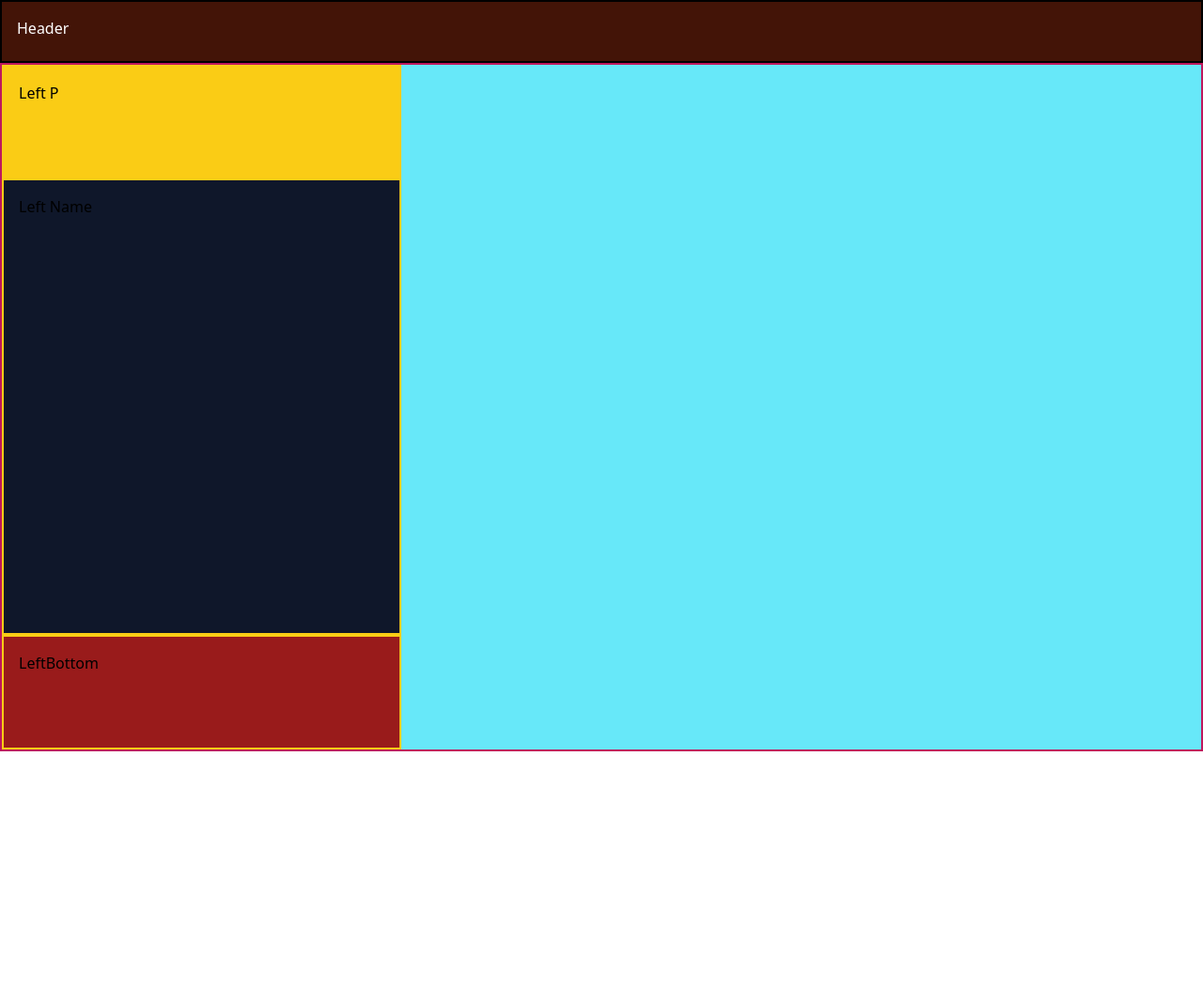
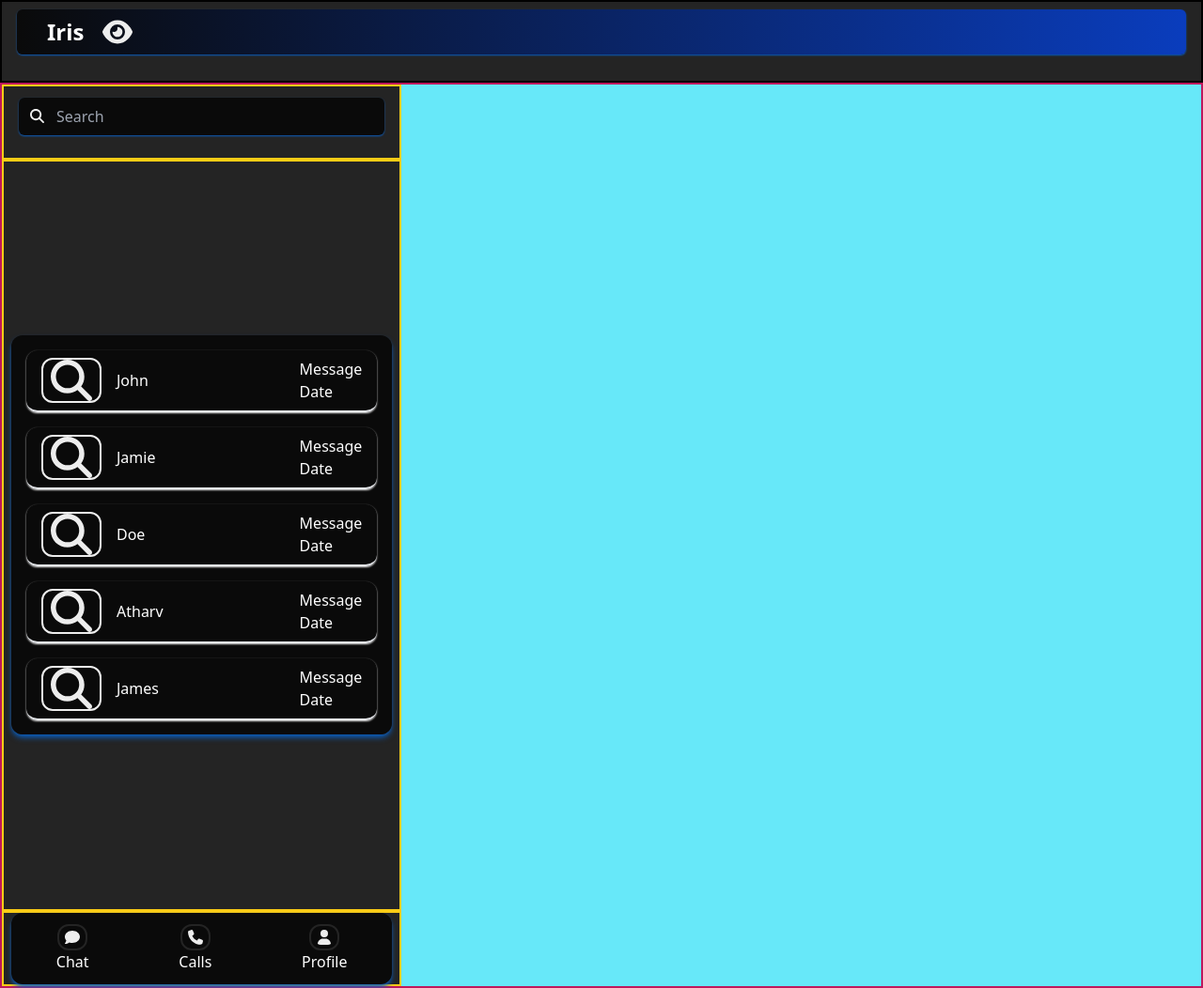
Before and after one commit to D-Atharv/Iris-ChatApp, a Next.js app: page / in a window 1280 px wide. Shown: the whole page at 94% size. Before the commit the page ends 800 px from the top, so only its background shows below. Built offline with nearby package versions, Linux system fonts and the light colour scheme.

Commit message:
left-side done

```diff
--- a/app/globals.css
+++ b/app/globals.css
@@ -8,3 +8,13 @@ body {
   margin: 0;
   height: 100%;
 }
+
+.hide-scrollbar::-webkit-scrollbar {
+  display: none;
+}
+
+/* Hide scrollbar for IE, Edge and Firefox */
+.hide-scrollbar {
+  -ms-overflow-style: none; /* IE and Edge */
+  scrollbar-width: none; /* Firefox */
+}
--- a/app/layout.tsx
+++ b/app/layout.tsx
@@ -19,7 +19,7 @@ export default function RootLayout({
       <head>
         <meta name="viewport" content="width=device-width, initial-scale=1.0" />
       </head>
-      <body>
+      <body className="w-screen">
         {children}
       </body>
     </html>
--- a/app/page.tsx
+++ b/app/page.tsx
@@ -16,9 +16,9 @@ const Home = () => {
         <div className="grid lg:grid-cols-12 row-span-12 border-2 border-pink-700 lg-gap-x-4">
 
           <div className="col-span-4 grid grid-rows-12">
-            <div className="row-span-2 border-2 border-yellow-400 bg-yellow-400"><Left /></div>
-            <div className="row-span-8 border-2 border-yellow-400 bg-slate-900"><LeftName /></div>
-            <div className="row-span-2 border-2 border-yellow-400 bg-red-800"><LeftBottom /></div>
+            <div className="row-span-1 border-2 border-yellow-400 bg-yellow-400"><Left /></div>
+            <div className="row-span-10 border-2 border-yellow-400 bg-slate-900"><LeftName /></div>
+            <div className="row-span-1 border-2 border-yellow-400 bg-red-800"><LeftBottom /></div>
           </div>
 
           <div className="hidden lg-grid grid-rows-11 col-span-8">
--- a/app/people/components/Header.tsx
+++ b/app/people/components/Header.tsx
@@ -1,8 +1,29 @@
-import React from 'react'
+// import React from 'react'
+
+// const Header = () => {
+//     return <div className="text-white p-4">Header</div>;
+
+// }
+
+// export default Header
+
+import React from "react";
+import Image from "next/image";
+import iris_log from "../../../public/images/iris_logo.svg"
+import v_ellipsis from "../../../public/images/v_ellipsis.svg";
 
 const Header = () => {
-    return <div className="text-white p-4">Header</div>;
+    return (
+        <div className=" p-2 px-2 xl:px-4 h-full bg-c_line_gray ">
+            <header className="flex items-center xl:pl-3 bg-custom-linear-gradient justify-between p-2 px-3 rounded-md shadow-sm shadow-c_blue">
+                <div className="flex justify-start items-center gap-5 px-5">
+                    <p className="text-white font-semibold text-2xl">Iris</p>
+                    <Image src={iris_log} alt="Iris logo" className="w-8 h-8" />
+                </div>
+                <Image src={v_ellipsis} alt="list" className="w-5 h-5 lg:hidden" />
+            </header>
+        </div>
+    );
+};
 
-}
-
-export default Header
+export default Header;
--- a/app/people/components/Left.tsx
+++ b/app/people/components/Left.tsx
@@ -1,8 +1,26 @@
-import React from 'react'
+import React from "react";
+import Image from "next/image";
+import search_icon from "../../../public/images/search_icon.svg";
 
 const Left = () => {
-    return <div className="p-4 ">Left P</div>;
+    return (
+        <div className="  bg-c_line_gray h-full">
+            <div className=" ">
+                <div className="px-2 xl:px-4 pt-3 xl:pt-3  ">
+                    <form className="relative">
+                        <div className="absolute inset-y-0 left-3 flex items-center pointer-events-none">
+                            <Image src={search_icon} alt="Search" width={15} height={15} />
+                        </div>
+                        <input
+                            type="search"
+                            placeholder="Search"
+                            className=" pl-10  bg-c_black w-full  p-2   xl:pl-10 pr-4 rounded-md shadow-sm shadow-c_blue text-white"
+                        />
+                    </form>
+                </div>
+            </div>
+        </div>
+    );
+};
 
-}
-
-export default Left
+export default Left;
--- a/app/people/components/LeftBottom.tsx
+++ b/app/people/components/LeftBottom.tsx
@@ -1,8 +1,40 @@
-import React from 'react'
+// import React from 'react'
+
+// const LeftBottom = () => {
+//     return <div className=" p-4">LeftBottom</div>;
+
+// }
+
+// export default LeftBottom
+
+import React from 'react';
+import Image from 'next/image';
+import chat_icon from '../../../public/images/chats.svg';
+import user from '../../../public/images/user.svg';
+import calls from '../../../public/images/calls.svg';
 
 const LeftBottom = () => {
-    return <div className=" p-4">LeftBottom</div>;
+    return (
 
+        <div className='px-2  h-full flex container mx-auto items-center bg-c_line_gray'>
+            <div className=' flex-grow '>
+                <div className='bg-c_black rounded-xl shadow-md shadow-c_blue flex items-center py-3 justify-around '>
+                    <div className='flex flex-col items-center'>
+                        <Image src={chat_icon} alt="chat" height={25} width={20} className='w-8 h-7 p-1 border-2 rounded-xl border-c_line_gray' />
+                        <p className='text-white'>Chat</p>
+                    </div>
+                    <div className='flex flex-col items-center'>
+                        <Image src={calls} alt="calls" height={25} width={20} className='w-8 h-7 p-1 border-2 rounded-xl border-c_line_gray' />
+                        <p className='text-white'>Calls</p>
+                    </div>
+                    <div className='flex flex-col items-center'>
+                        <Image src={user} alt="user" height={25} width={20} className='w-8 h-7 p-1 border-2 rounded-xl border-c_line_gray' />
+                        <p className='text-white'>Profile</p>
+                    </div>
+                </div>
+            </div>
+        </div>
+    );
 }
 
-export default LeftBottom
+export default LeftBottom;
--- a/app/people/components/LeftName.tsx
+++ b/app/people/components/LeftName.tsx
@@ -1,8 +1,54 @@
-import React from 'react'
+// import React from 'react';
+// import Middle_Names from './Middle_Names';
 
-const LeftName = () => {
-    return <div className="p-4 ">Left Name</div>;
+// interface MiddleProps {
+//     className?: string;
+// }
 
+// const LeftName: React.FC<MiddleProps> = ({ className }) => {
+//     const names = ['John', 'Jane', 'Doe', 'Atharv'];
+//     return (
+
+//         <div className={`border-2 flex container mx-auto items-center px-2  bg-c_line_gray border-violet-900 h-full ${className}`}>
+//             <div className="  bg-c_black px-4 py-0  shadow-md shadow-c_blue flex-grow rounded-xl hide-scrollbar overflow-y-auto" >
+//                 {names.map((name, index) => (
+//                     <Middle_Names key={index} name={name} />
+//                 ))}
+//             </div>
+//         </div>
+
+//     );
+// }
+
+// export default LeftName;
+
+import React from 'react';
+import Middle_Names from './Middle_Names';
+
+interface MiddleProps {
+    className?: string;
 }
 
-export default LeftName
+const LeftName: React.FC<MiddleProps> = ({ className }) => {
+    const names = ['John', 'Jamie', 'Doe', 'Atharv', 'James'];
+    const maxVisibleNames = 5;
+    const nameHeight = 85; // Adjust this value to match the height of each name component in pixels
+
+    // Calculate the max height dynamically
+    const maxHeight = names.length <= maxVisibleNames ? names.length * nameHeight : maxVisibleNames * nameHeight;
+
+    return (
+        <div className={`flex container mx-auto items-center px-2 bg-c_line_gray h-full ${className}`}>
+            <div
+                className="bg-c_black px-4 py-0 shadow-md shadow-c_blue flex-grow rounded-xl hide-scrollbar overflow-y-auto"
+                style={{ maxHeight: `${maxHeight}px` }}
+            >
+                {names.map((name, index) => (
+                    <Middle_Names key={index} name={name} />
+                ))}
+            </div>
+        </div>
+    );
+}
+
+export default LeftName;
--- /dev/null
+++ b/app/people/components/Middle_Names.tsx
@@ -0,0 +1,28 @@
+import React from 'react';
+import Image from 'next/image';
+import search_icon from "../../../public/images/search_icon.svg";
+
+type MiddleNamesProps = {
+    name: string;
+};
+
+const Middle_Names: React.FC<MiddleNamesProps> = ({ name }) => {
+    return (
+
+        <div className=" bg-c_black rounded-xl  my-4  shadow-sm shadow-c_white">
+            <div className="flex items-center justify-between border-b-2 py-2  rounded-xl px-4">
+                <div className="flex items-center">
+                    <Image src={search_icon} alt="Image" height={25} width={20} className="w-16 h-12 mr-4 border-2  border-c_white rounded-xl " />
+                    <p className=" text-white">{name}</p>
+                </div>
+                <div className="text-left text-white">
+                    <p>Message</p>
+                    <p>Date</p>
+                </div>
+            </div>
+        </div>
+
+    );
+}
+
+export default Middle_Names;
--- a/app/people/page.tsx
+++ b/app/people/page.tsx
@@ -1,6 +1,6 @@
 import React from 'react'
 import Header from './components/Header'
-import LeftP from './components/LeftName'
+import Left from './components/Left'
 import RightTop from './components/RightTop'
 import LeftName from './components/LeftName'
 import Bottom from './components/LeftBottom'
@@ -10,21 +10,26 @@ import RightMiddle from './components/RightMiddle'
 const App = () => {
     return (
         <>
-            <div className='grid  grid-flow-row grid-rows-12 bg-cyan-300 min-h-screen gap-x-4 gap-y-0 '>
-                <div className='border-2 border-black bg-orange-950'><Header /></div>
+            <div className='grid min-h-screen  w-screen gap-y-0 bg-c_line_gray '>
+                {/* <div className='grid grid-rows-12 bg-cyan-300 min-h-screen gap-x-4 w-screen gap-y-0 '> */}
+                <div className=' w-screen '><Header /></div>
 
-                <div className='grid lg:grid-cols-12 row-span-12 border-2 border-pink-700 lg:gap-x-4 '>
+                <div className='grid lg:grid-cols-12 row-span-12   '>
 
-                    <div className=' col-span-4 grid grid-rows-12 '>
-                        <div className=' row-span-2 border-2 border-yellow-400 bg-yellow-400'><LeftP /></div>
-                        <div className=' row-span-8 border-2 border-yellow-400 bg-slate-900'><LeftName /></div>
-                        <div className=' row-span-2 border-2 border-yellow-400 bg-red-800'><Bottom /></div>
+                    <div className=' col-span-4 grid grid-rows-10 xl:border-r-4 border-c_black '>
+                        <div className=' row-span-1  '><Left /></div>
+                        <div className=' row-span-7 '><LeftName /></div>
+                        <div className=' row-span-2 '><Bottom /></div>
                     </div>
 
                     <div className='hidden lg:grid grid-rows-11 col-span-8 '>
-                        <div className='row-span-1 border-2 border-yellow-400 bg-green-950'><RightTop /></div>
+                        {/* <div className='row-span-1 border-2 border-yellow-400 bg-green-950'><RightTop /></div>
                         <div className='row-span-9 border-2 border-yellow-400 bg-violet-900'><RightMiddle /></div>
-                        <div className='row-span-1 border-2 border-yellow-400 bg-orange-900'><RightBottom /></div>
+                        <div className='row-span-1 border-2 border-yellow-400 bg-orange-900'><RightBottom /></div> */}
+
+                        <div className='row-span-1 '><RightTop /></div>
+                        <div className='row-span-9 '><RightMiddle /></div>
+                        <div className='row-span-1 '><RightBottom /></div>
                     </div>
 
                 </div>
```
